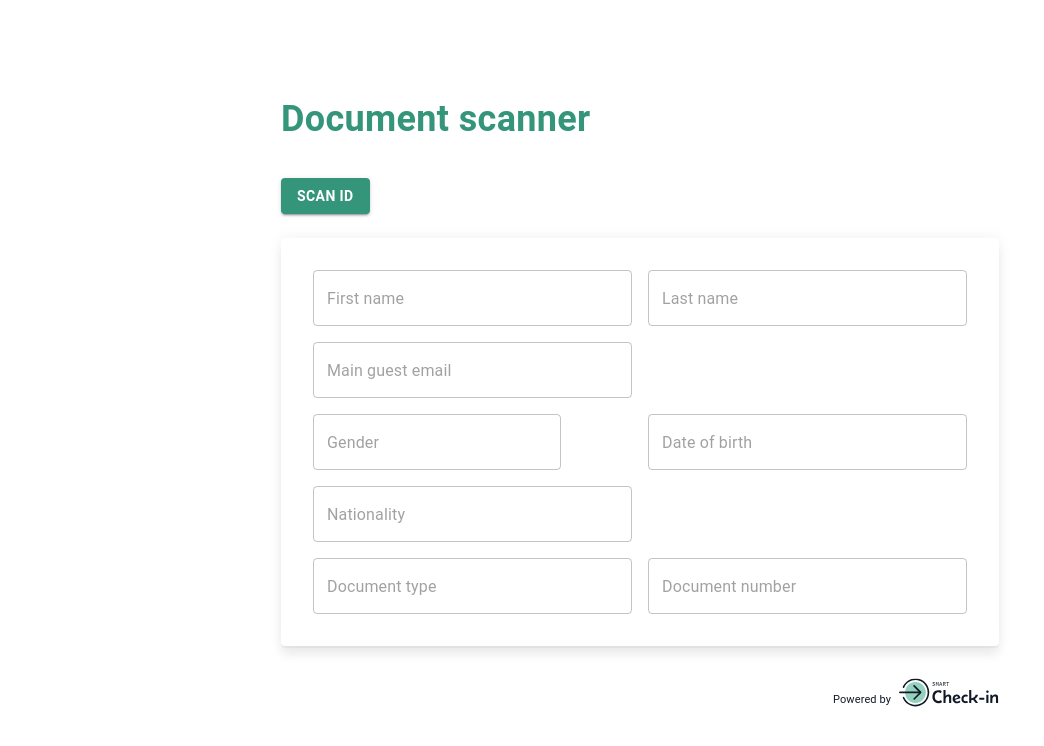
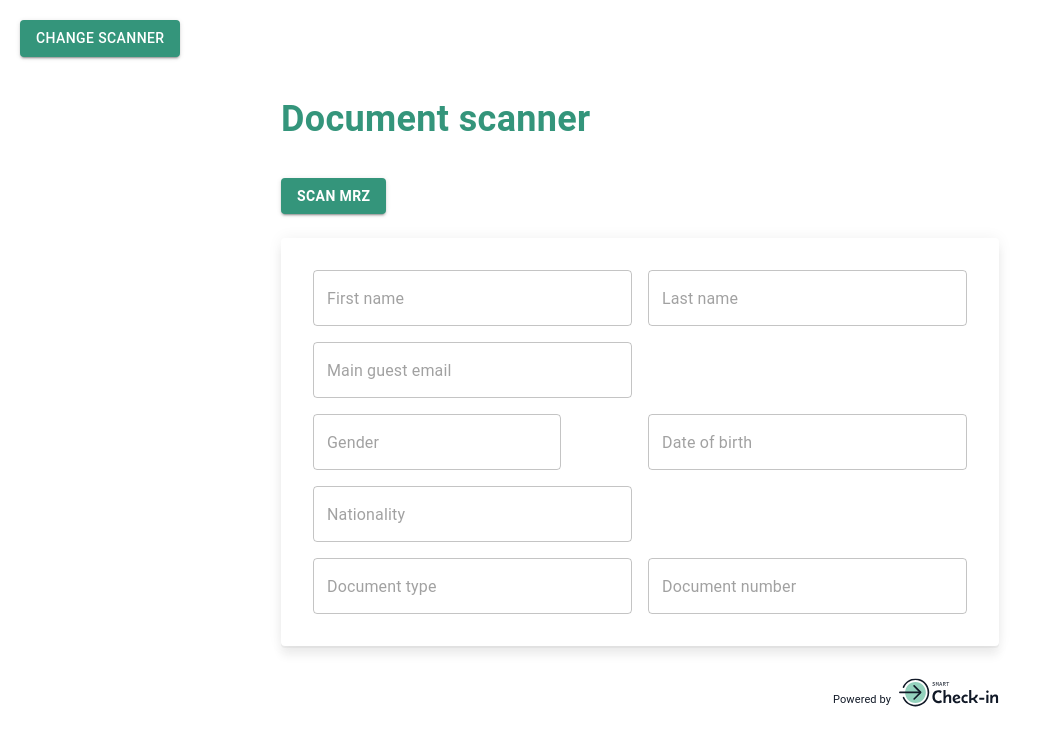
Before and after one commit to mihajanstrehovec/id-scanning, a React (Vite) app: page / in a window 1280 px wide. Shown: the top 746 px of the page, without its empty margins (0-1044 px from the left). Built offline with nearby package versions, Linux system fonts and the light colour scheme; no server answers; what @scandit/web-id-bolt would draw is missing.

Commit message:
dynamsoft scanner

```diff
--- a/package.json
+++ b/package.json
@@ -14,6 +14,7 @@
     "@emotion/styled": "^11.14.0",
     "@mui/material": "^7.0.2",
     "@scandit/web-id-bolt": "^1.6.0",
+    "dynamsoft-mrz-scanner": "2.1.0",
     "prettier": "^3.5.3",
     "react": "^19.0.0",
     "react-dom": "^19.0.0"
--- a/src/App.jsx
+++ b/src/App.jsx
@@ -1,14 +1,22 @@
-import { Stack, Typography } from '@mui/material';
+import { Stack, Typography, Button } from '@mui/material';
 import './App.css';
 import logo from './assets/smart-checkin.svg';
 import IDBoltScanner from './IDBoltScanner';
+import DynamSoftScanner from './DynamSoftScanner';
+import { useState } from 'react';
+
 
 function App() {
+  const [idBolt, setIdBolt] = useState(false); // Default to ID Bolt scanner
   return (
     <div style={{ padding: '1rem' }}>
-
+      <Button variant='contained' onClick={() => setIdBolt((value) => !value)} sx={{backgroundColor: '#34957B', '&:focus': { outline: 'none'}, position:'absolute', left: 20, top: 20}}>Change scanner</Button>
       <Typography fontSize={36} fontWeight={600} mb={4}>Document scanner</Typography>
-      <IDBoltScanner />
+      { idBolt ? (
+        <IDBoltScanner />
+      ) : (
+        <DynamSoftScanner />
+      )}
       <Stack alignItems={'end'} justifyContent={'flex-end'} display={'flex'} direction={'row'} spacing={1}>
         <Typography fontSize={11} sx={{color: '#111927'}}>Powered by</Typography>
         <img src={logo} alt="Logo" style={{ width: '100px', marginTop: '2rem' }} />
--- /dev/null
+++ b/src/DynamSoftScanner.jsx
@@ -0,0 +1,95 @@
+import React, { useState } from 'react';
+import { Button, Card, Grid, TextField, Stack } from '@mui/material';
+import {MRZScanner} from 'dynamsoft-mrz-scanner';
+
+
+const DynamSoftScanner = () => {
+  const [scanResult, setScanResult] = useState(null);
+
+  const startMRZScan = async () => {
+    const mrzConfig = {
+      license: import.meta.env.VITE_DYNAMSOFT_SCANNER_KEY,
+      showResultView: false,
+      scannerViewConfig: {
+        showScanGuide: true,
+        showFormatSelector: false,
+        showSoundToggle: false,
+      },
+      resultViewConfig: {
+        onDone: (mrzResult) => {
+          setScanResult(mrzResult);
+        }
+      }
+    };
+
+    const scanner = new MRZScanner(mrzConfig);
+    try {
+      const result = await scanner.launch();
+      setScanResult(result);
+    } catch (error) {
+      console.error('MRZ scan failed', error);
+    } finally {
+      scanner.dispose();
+    }
+  };
+
+
+  return (
+    <div>
+      <Button
+        variant="contained"
+        onClick={startMRZScan}
+        sx={{ backgroundColor: '#34957B', fontWeight: 600, '&:focus': { outline: 'none' } }}
+      >
+        Scan MRZ
+      </Button>
+
+      <Card sx={{
+              padding: 4,
+              marginTop: 3,
+              boxShadow: '0px 2px 0px rgba(0, 0, 0, 0.04), 0px 10px 10px 0px rgba(0, 0, 0, 0.06), 0px 0px 15px 0px rgba(0, 0, 0, 0.06)'
+             }} >
+        <Grid container spacing={2}>
+          <Grid size={6}>
+            <TextField value={scanResult?.data ? scanResult?.data.firstName : ''} fullWidth placeholder="First name"></TextField>
+          </Grid>
+          <Grid size={6}>
+            <TextField value={scanResult?.data ? scanResult?.data.lastName : ''} fullWidth placeholder="Last name"></TextField>
+          </Grid>
+          <Grid size={6}>
+            <TextField fullWidth placeholder="Main guest email"></TextField>
+          </Grid>
+          <Grid size={6}></Grid>
+          <Grid size={6}>
+            <TextField value={scanResult?.data ? scanResult?.data.sex : ''} placeholder="Gender"></TextField>
+          </Grid>
+          <Grid size={6}>
+            <TextField
+              value={
+                scanResult?.data && scanResult?.data.dateOfBirth.day &&
+                `${scanResult?.data.dateOfBirth.day}. ${scanResult?.data.dateOfBirth.month}. ${scanResult?.data.dateOfBirth.year}`
+              }
+              fullWidth
+              placeholder="Date of birth"></TextField>
+          </Grid>
+          <Grid size={6}>
+            <TextField value={scanResult?.data ? scanResult?.data.nationalityRaw : ''} fullWidth placeholder="Nationality"></TextField>
+          </Grid>
+          <Grid size={6}></Grid>
+          <Grid size={6}>
+            <TextField
+              value={scanResult?.data ? scanResult?.data.documentType : ''}
+              fullWidth
+              placeholder="Document type"></TextField>
+          </Grid>
+          <Grid size={6}>
+            <TextField value={scanResult?.data ? scanResult?.data.documentNumber : ''} fullWidth placeholder="Document number"></TextField>
+          </Grid>
+        </Grid>
+      </Card>
+
+    </div>
+  );
+};
+
+export default DynamSoftScanner;
```
Also changed, not shown: 1 other file (tests, documents, lock files or other folders).
